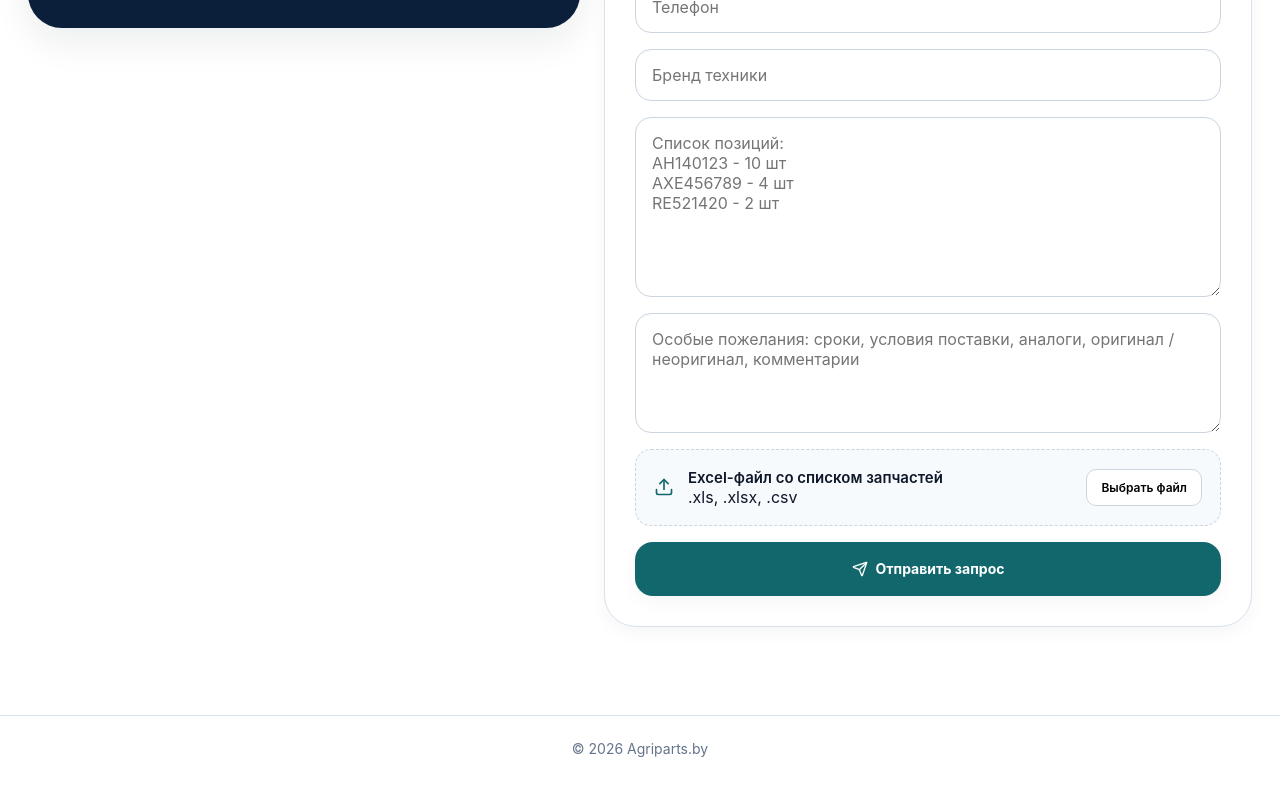
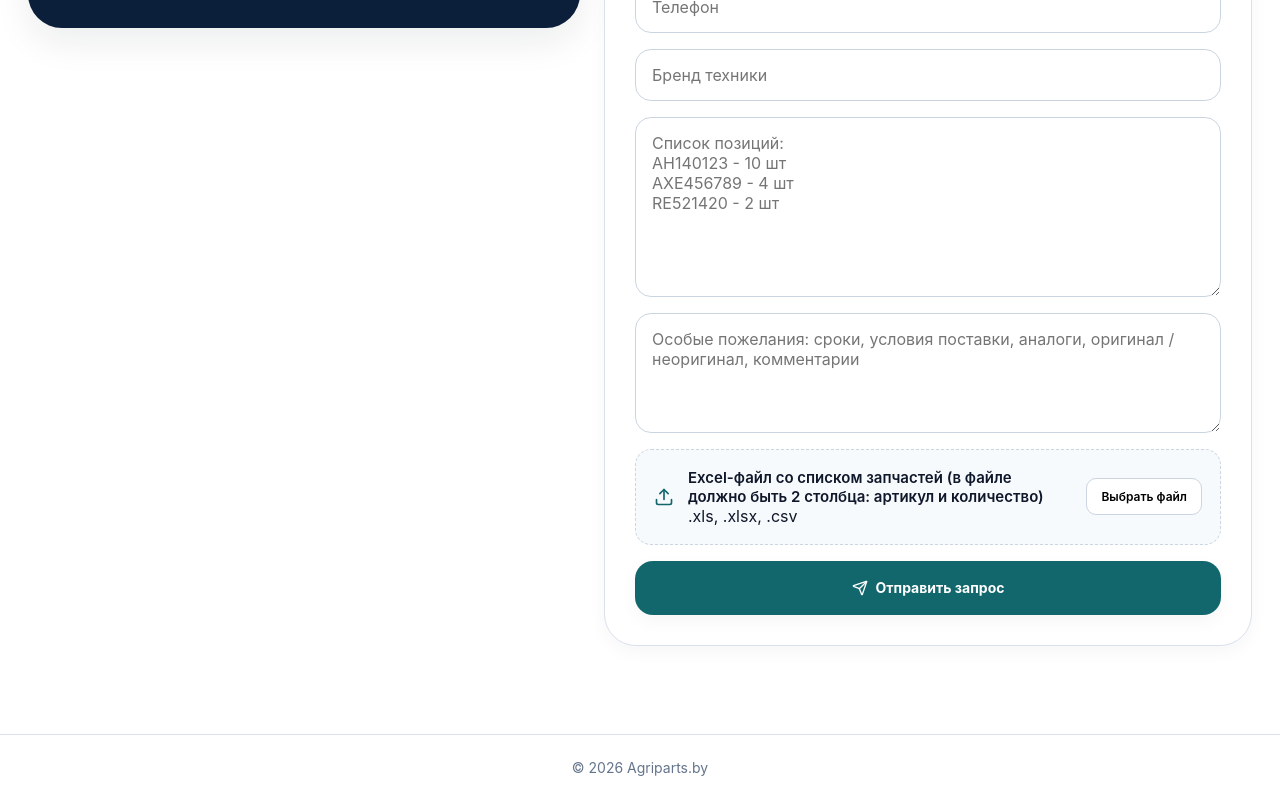
Before and after one commit to agriparts/agriparts.by, a React (Vite) app: page / in a window 1280 px wide. Shown: the part 4757-5557 px from the top of the page. Built offline with nearby package versions, Linux system fonts and the light colour scheme.

Commit message:
Update App.jsx

```diff
--- a/src/App.jsx
+++ b/src/App.jsx
@@ -481,7 +481,7 @@ export default function AgripartsLanding() {
                     <Upload className="upload-icon" size={20} />
                     <div className="upload-text">
                       <div className="upload-title">
-                        Excel-файл со списком запчастей
+                        Excel-файл со списком запчастей (в файле должно быть 2 столбца: артикул и количество)
                       </div>
                       <div className="upload-subtitle">.xls, .xlsx, .csv</div>
                     </div>
```
